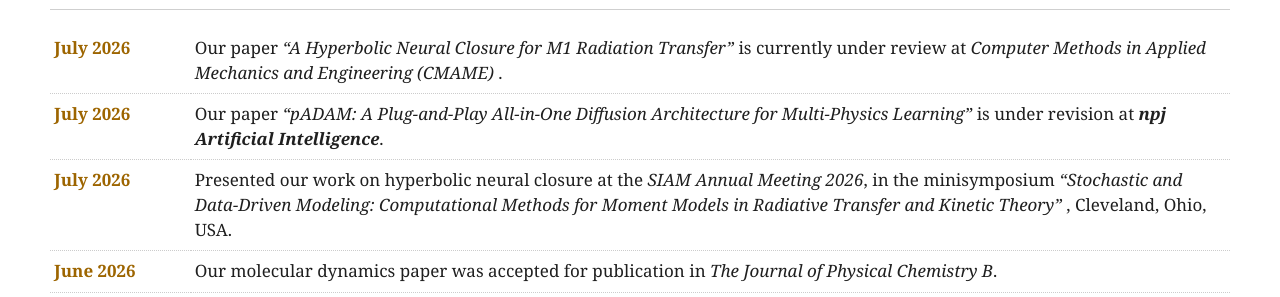
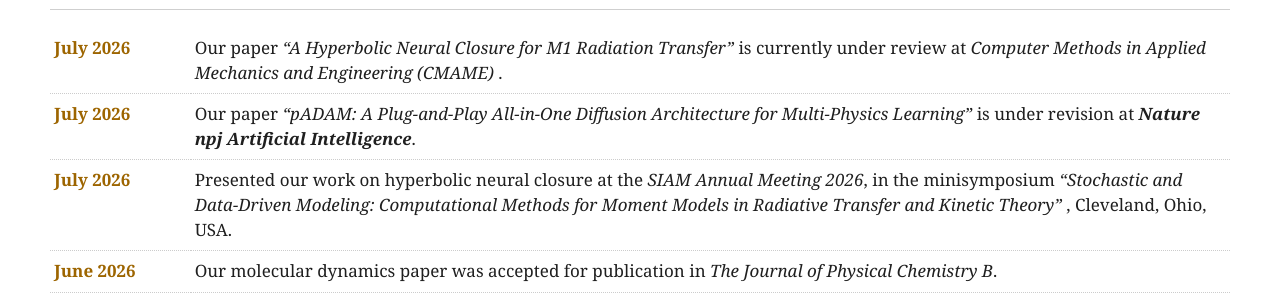
Before and after one commit to Kim4853/Kim4853.github.io, a Jekyll site: the page built from index.md, in a window 1280 px wide and 900 px high, scrolled down 3453 px. Shown: the part 335-632 px from the top of the window. Built offline with Jekyll 4.4.1, drawn with Linux system fonts in a browser that asks for light colours.

```diff
--- a/index.md
+++ b/index.md
@@ -946,7 +946,7 @@ permalink: /
             for Multi-Physics Learning”
           </i>
           is under revision at
-          <b><i>npj Artificial Intelligence</i></b>.
+          <b><i>Nature npj Artificial Intelligence</i></b>.
         </td>
       </tr>
 
```
Also changed, not shown: publications.md (+1 -1 lines), 2 other files.
